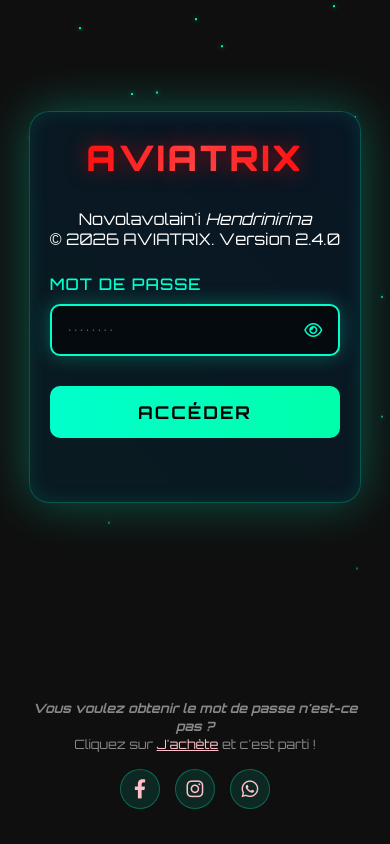
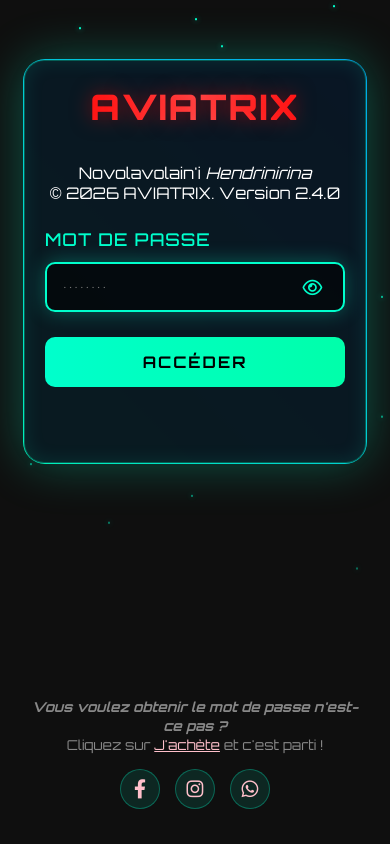
Before and after one commit to Aviatrixx2025/Aviatrix, a plain HTML site: page Aviatrix.html in a window 390 px wide. Drawn offline with Linux system fonts and the light colour scheme.

Commit message:
Update Aviatrix.html

```diff
--- a/Aviatrix.html
+++ b/Aviatrix.html
@@ -4,7 +4,7 @@
   <meta charset="UTF-8" />
   <meta name="viewport" content="width=device-width, initial-scale=1.0"/>
   <title>Connexion - AVIATRIX</title>
-	<link rel="icon" type="image/x-icon" href="favicon.png">
+  <link rel="icon" type="image/x-icon" href="favicon.png">
   <link href="https://fonts.googleapis.com/css2?family=Orbitron:wght@400;500;700;900&display=swap" rel="stylesheet">
   <link rel="stylesheet" href="https://cdnjs.cloudflare.com/ajax/libs/font-awesome/6.4.0/css/all.min.css">
   <style>
@@ -72,7 +72,7 @@
       100% { transform: translateY(110vh); opacity: 0; }
     }
 
-    /* Conteneur principal - occupe tout l'écran */
+    /* Conteneur principal - corrigé pour PC */
     .main-container {
       position: fixed;
       top: 0;
@@ -85,23 +85,24 @@
       align-items: center;
       justify-content: center;
       padding: 20px;
-      overflow: hidden;
+      overflow: auto;
     }
 
-    /* Carte de connexion */
+    /* Carte de connexion - ajustée pour PC */
     .login-card {
       background: rgba(10, 15, 25, 0.95);
       border-radius: 20px;
-      padding: clamp(30px, 5vw, 50px) clamp(25px, 4vw, 40px);
+      padding: 40px 35px;
       width: 100%;
-      max-width: 450px;
+      max-width: 500px;
+      min-width: 320px;
       border: 1px solid rgba(0, 255, 204, 0.3);
       box-shadow:
         0 0 50px rgba(0, 255, 204, 0.3),
         inset 0 0 20px rgba(0, 255, 204, 0.1);
       position: relative;
-      overflow: hidden;
-      margin: auto;
+      overflow: visible;
+      margin: 20px auto;
     }
 
     /* Bordure animée */
@@ -129,45 +130,44 @@
       100% { background-position: 0% 50%; }
     }
 
-    /* Logo et titre */
+    /* Logo et titre - taille fixe pour PC */
     .logo {
       text-align: center;
-      margin-bottom: clamp(25px, 4vw, 40px);
+      margin-bottom: 35px;
     }
 
     .logo h1 {
-      font-size: clamp(2.2rem, 5vw, 3.2rem);
+      font-size: 3.5rem;
       font-weight: 900;
       background: linear-gradient(90deg, #ff0000, #ff4d4d, #ff0000);
       -webkit-background-clip: text;
       -webkit-text-fill-color: transparent;
       background-clip: text;
       text-shadow: 0 0 20px rgba(255, 0, 0, 0.5);
-      letter-spacing: 3px;
-      margin-bottom: 10px;
+      letter-spacing: 4px;
+      margin-bottom: 15px;
       line-height: 1.2;
     }
 
     .logo p {
       color: #aaa;
-      font-size: clamp(0.9rem, 2vw, 1.1rem);
+      font-size: 1.1rem;
       margin-top: 15px;
       line-height: 1.5;
-      padding: 0 10px;
     }
 
-    /* Formulaire */
+    /* Formulaire - ajustements PC */
     .form-group {
-      margin-bottom: clamp(20px, 3vw, 30px);
+      margin-bottom: 30px;
       position: relative;
     }
 
     .input-label {
       display: block;
       color: #00ffcc;
-      margin-bottom: 10px;
+      margin-bottom: 12px;
       font-weight: 500;
-      font-size: clamp(1rem, 2vw, 1.1rem);
+      font-size: 1.1rem;
       letter-spacing: 1px;
     }
 
@@ -178,15 +178,16 @@
 
     .password-input {
       width: 100%;
-      padding: clamp(15px, 3vw, 18px) 20px;
+      padding: 18px 20px;
       background: rgba(0, 0, 0, 0.6);
       border: 2px solid rgba(0, 255, 204, 0.5);
       border-radius: 10px;
       color: white;
-      font-size: clamp(1rem, 2vw, 1.1rem);
+      font-size: 1.1rem;
       font-family: 'Orbitron', sans-serif;
       transition: all 0.3s ease;
       padding-right: 60px;
+      height: 60px;
     }
 
     .password-input:focus {
@@ -203,11 +204,11 @@
       background: none;
       border: none;
       color: #00ffcc;
-      font-size: clamp(1rem, 2vw, 1.2rem);
+      font-size: 1.2rem;
       cursor: pointer;
       transition: color 0.3s;
-      width: 30px;
-      height: 30px;
+      width: 40px;
+      height: 40px;
       display: flex;
       align-items: center;
       justify-content: center;
@@ -217,15 +218,15 @@
       color: #00ffaa;
     }
 
-    /* Bouton */
+    /* Bouton - ajustements PC */
     .submit-btn {
       width: 100%;
-      padding: clamp(15px, 3vw, 18px);
+      padding: 18px;
       background: linear-gradient(90deg, #00ffcc, #00ffaa);
       border: none;
       border-radius: 10px;
       color: #000;
-      font-size: clamp(1.1rem, 2.5vw, 1.3rem);
+      font-size: 1.3rem;
       font-weight: 700;
       font-family: 'Orbitron', sans-serif;
       cursor: pointer;
@@ -235,6 +236,10 @@
       margin-top: 10px;
       position: relative;
       overflow: hidden;
+      height: 60px;
+      display: flex;
+      align-items: center;
+      justify-content: center;
     }
 
     .submit-btn::before {
@@ -257,14 +262,30 @@
       box-shadow: 0 10px 25px rgba(0, 255, 204, 0.4);
     }
 
-    /* Message d'erreur */
+    /* Message d'erreur - CORRIGÉ POUR PC */
     .error-message {
       color: #ff4d4d;
       text-align: center;
-      margin-top: 15px;
-      font-size: clamp(0.9rem, 2vw, 1rem);
-      min-height: 24px;
+      margin-top: 20px;
+      font-size: 1rem;
+      min-height: 40px;
+      height: auto;
+      line-height: 1.4;
+      padding: 8px 15px;
       text-shadow: 0 0 10px rgba(255, 77, 77, 0.5);
+      display: flex;
+      align-items: center;
+      justify-content: center;
+      word-wrap: break-word;
+      overflow: visible;
+      opacity: 1;
+      visibility: visible;
+      position: relative;
+    }
+
+    .error-message.success {
+      color: #00ffcc;
+      text-shadow: 0 0 10px rgba(0, 255, 204, 0.5);
     }
 
     /* Footer - repositionné en bas */
@@ -272,21 +293,22 @@
       margin-top: auto;
       text-align: center;
       color: #888;
-      font-size: clamp(0.8rem, 1.5vw, 0.9rem);
+      font-size: 0.9rem;
       width: 100%;
-      max-width: 450px;
-      padding: clamp(15px, 3vw, 25px) 0;
+      max-width: 500px;
+      padding: 25px 0;
     }
 
     .footer p {
       margin-bottom: 15px;
       line-height: 1.4;
+      padding: 0 10px;
     }
 
     .social-links {
       display: flex;
       justify-content: center;
-      gap: clamp(15px, 3vw, 25px);
+      gap: 25px;
       margin-top: 15px;
     }
 
@@ -294,12 +316,12 @@
       display: flex;
       align-items: center;
       justify-content: center;
-      width: clamp(40px, 8vw, 50px);
-      height: clamp(40px, 8vw, 50px);
+      width: 50px;
+      height: 50px;
       border-radius: 50%;
       background: rgba(0, 255, 204, 0.1);
       color: #00ffcc;
-      font-size: clamp(1.2rem, 2.5vw, 1.5rem);
+      font-size: 1.5rem;
       transition: all 0.3s ease;
       border: 1px solid rgba(0, 255, 204, 0.3);
       text-decoration: none;
@@ -320,12 +342,168 @@
       -ms-user-select: none;
     }
 
-    /* Pour les très petits écrans */
-    @media (max-height: 600px) {
+    /* ===== MEDIA QUERIES POUR MOBILE ===== */
+
+    /* Tablettes (768px à 1024px) */
+    @media (max-width: 1024px) {
       .login-card {
+        max-width: 450px;
+        padding: 35px 30px;
+      }
+
+      .logo h1 {
+        font-size: 3rem;
+      }
+
+      .password-input, .submit-btn {
+        height: 55px;
+        font-size: 1.1rem;
+      }
+    }
+
+    /* Smartphones (480px à 767px) */
+    @media (max-width: 767px) {
+      .main-container {
+        padding: 15px;
+        justify-content: flex-start;
+        padding-top: 40px;
+      }
+
+      .login-card {
+        max-width: 400px;
+        padding: 30px 25px;
+        margin: 20px auto;
+      }
+
+      .logo {
+        margin-bottom: 25px;
+      }
+
+      .logo h1 {
+        font-size: 2.5rem;
+        letter-spacing: 3px;
+      }
+
+      .logo p {
+        font-size: 1rem;
+      }
+
+      .form-group {
+        margin-bottom: 25px;
+      }
+
+      .password-input {
+        padding: 16px 15px;
+        padding-right: 50px;
+        height: 52px;
+        font-size: 1rem;
+      }
+
+      .eye-toggle {
+        width: 35px;
+        height: 35px;
+        font-size: 1.1rem;
+      }
+
+      .submit-btn {
+        padding: 16px;
+        height: 52px;
+        font-size: 1.1rem;
+      }
+
+      .error-message {
+        font-size: 0.95rem;
+        min-height: 35px;
+        padding: 6px 10px;
+      }
+
+      .footer {
+        padding: 20px 0;
+        font-size: 0.85rem;
+      }
+
+      .social-links {
+        gap: 20px;
+      }
+
+      .social-link {
+        width: 45px;
+        height: 45px;
+        font-size: 1.3rem;
+      }
+    }
+
+    /* Petits smartphones (max 480px) */
+    @media (max-width: 480px) {
+      .login-card {
+        padding: 25px 20px;
+        max-width: 95%;
+      }
+
+      .logo h1 {
+        font-size: 2.2rem;
+        letter-spacing: 2px;
+      }
+
+      .logo p {
+        font-size: 0.9rem;
+      }
+
+      .password-input {
+        padding: 14px 15px;
+        height: 50px;
+        font-size: 0.95rem;
+      }
+
+      .submit-btn {
+        padding: 14px;
+        height: 50px;
+        font-size: 1rem;
+      }
+
+      .error-message {
+        font-size: 0.9rem;
+        min-height: 30px;
+        padding: 5px 8px;
+      }
+
+      .social-links {
+        gap: 15px;
+      }
+
+      .social-link {
+        width: 40px;
+        height: 40px;
+        font-size: 1.2rem;
+      }
+    }
+
+    /* Très petits écrans (max 350px) */
+    @media (max-width: 350px) {
+      .logo h1 {
+        font-size: 1.8rem;
+        letter-spacing: 2px;
+      }
+
+      .password-input, .submit-btn {
+        font-size: 0.9rem;
+      }
+
+      .error-message {
+        font-size: 0.85rem;
+      }
+    }
+
+    /* Hauteur spécifique pour éviter le débordement */
+    @media (max-height: 700px) {
+      .main-container {
+        padding-top: 20px;
+        overflow-y: auto;
+      }
+
+      .login-card {
+        margin: 10px auto;
         padding: 20px;
-        max-height: 90vh;
-        overflow-y: auto;
       }
 
       .logo {
@@ -333,51 +511,11 @@
       }
 
       .logo h1 {
-        font-size: 1.8rem;
-      }
-
-      .logo p {
-        font-size: 0.8rem;
-        margin-top: 5px;
-      }
-
-      .form-group {
-        margin-bottom: 15px;
+        font-size: 2.5rem;
       }
 
       .footer {
-        padding: 10px 0;
-      }
-    }
-
-    @media (max-width: 480px) {
-      .login-card {
-        padding: 25px 20px;
-        max-width: 95%;
-      }
-
-      .password-input {
-        padding: 14px 15px;
-        padding-right: 50px;
-      }
-
-      .eye-toggle {
-        right: 12px;
-      }
-
-      .social-links {
-        gap: 15px;
-      }
-    }
-
-    @media (max-width: 350px) {
-      .logo h1 {
-        font-size: 1.6rem;
-        letter-spacing: 2px;
-      }
-
-      .password-input, .submit-btn {
-        font-size: 0.9rem;
+        padding: 15px 0;
       }
     }
   </style>
@@ -392,7 +530,7 @@
     <div class="login-card">
       <div class="logo">
         <h1>AVIATRIX</h1>
-			<br />Novolavolain'i<em> Hendrinirina</em><br /> © 2026 AVIATRIX. Version 2.4.0
+        <br />Novolavolain'i<em> Hendrinirina</em><br /> © 2026 AVIATRIX. Version 2.4.0
       </div>
 
       <div class="form-group">
@@ -413,10 +551,9 @@
     </div>
 
     <div class="footer">
-
-		<p> <strong><em>Vous voulez obtenir le mot de passe n'est-ce pas ?</em></strong><br/>
-			Cliquez sur <a href="paiement.html" title="Mot de passe à 10.000 Ariary !">J'achète</a> et c'est parti !
-		</p>
+      <p> <strong><em>Vous voulez obtenir le mot de passe n'est-ce pas ?</em></strong><br/>
+        Cliquez sur <a href="paiement.html" title="Mot de passe à 10.000 Ariary !">J'achète</a> et c'est parti !
+      </p>
 
       <div class="social-links">
         <a href="https://www.facebook.com/profile.php?id=100068494160483" target="_blank" class="social-link" aria-label="Facebook">
@@ -433,7 +570,7 @@
   </div>
 
   <script>
-    // Empêcher l'accès au code source avec Ctrl+U
+    // Empêcher l'accès au code source
     document.addEventListener('keydown', function(e) {
       // Bloquer Ctrl+U (view source)
       if (e.ctrlKey && e.keyCode === 85) {
@@ -532,6 +669,10 @@
       const input = document.getElementById("passwordInput").value;
       const errorElement = document.getElementById("loginError");
 
+      // Réinitialiser l'affichage de l'erreur
+      errorElement.textContent = "";
+      errorElement.className = "error-message";
+
       if (!input) {
         errorElement.textContent = "Veuillez entrer un mot de passe.";
         return;
@@ -551,9 +692,8 @@
 
         if (hashedInput === CORRECT_HASH) {
           localStorage.setItem("isLoggedIn", "true");
-          errorElement.textContent = "";
-          errorElement.style.color = "#00ffcc";
           errorElement.textContent = "Connexion réussie ! Redirection...";
+          errorElement.className = "error-message success";
 
           // Effet de succès
           submitBtn.innerHTML = '<i class="fas fa-check"></i>';
@@ -635,6 +775,13 @@
       setTimeout(() => {
         document.getElementById('passwordInput').focus();
       }, 500);
+
+      // Vérifier si on est sur PC ou mobile pour ajustements
+      const isPC = window.innerWidth > 1024;
+      if (isPC) {
+        // Ajouter des styles spécifiques PC si nécessaire
+        document.body.classList.add('pc-device');
+      }
     });
   </script>
 </body>
```
